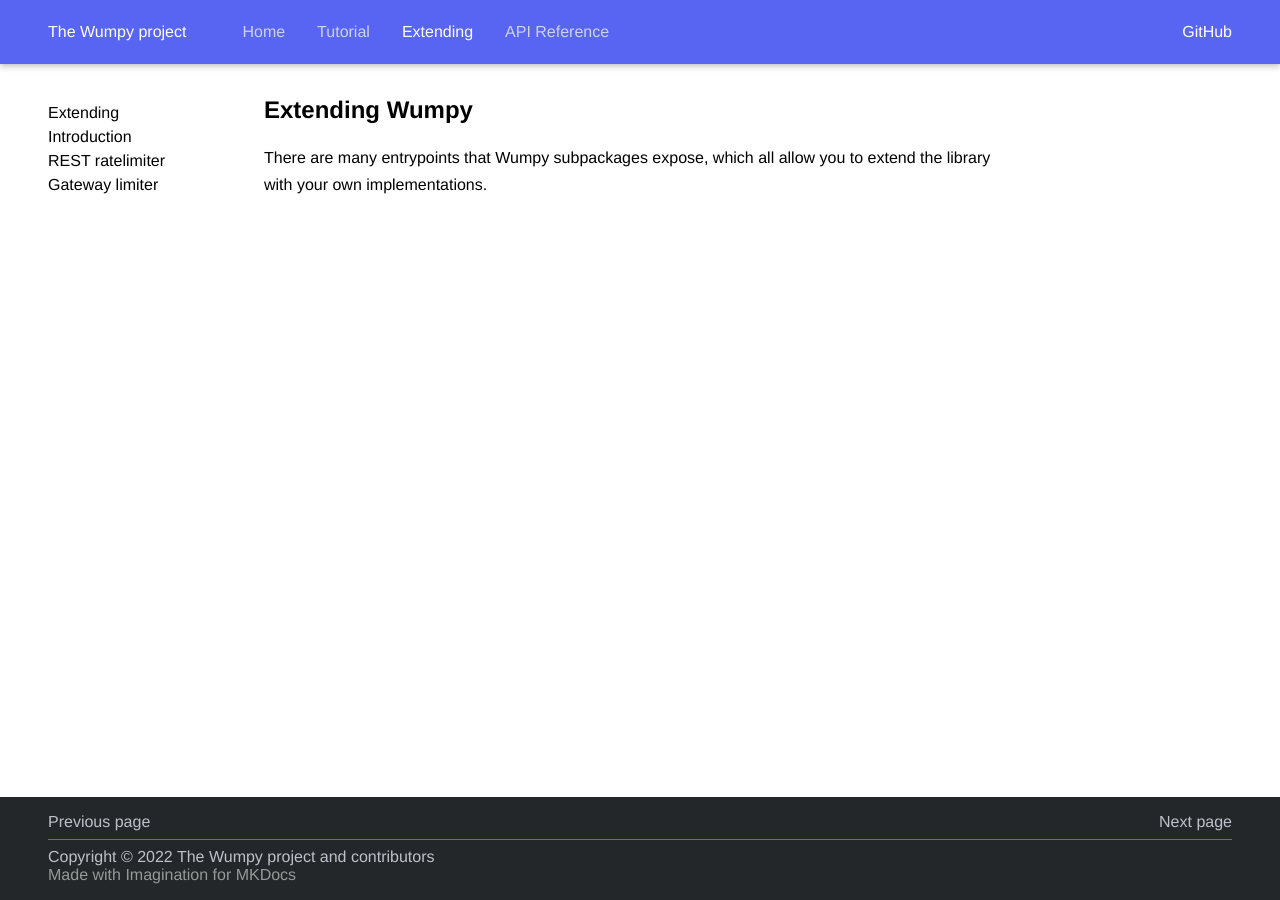
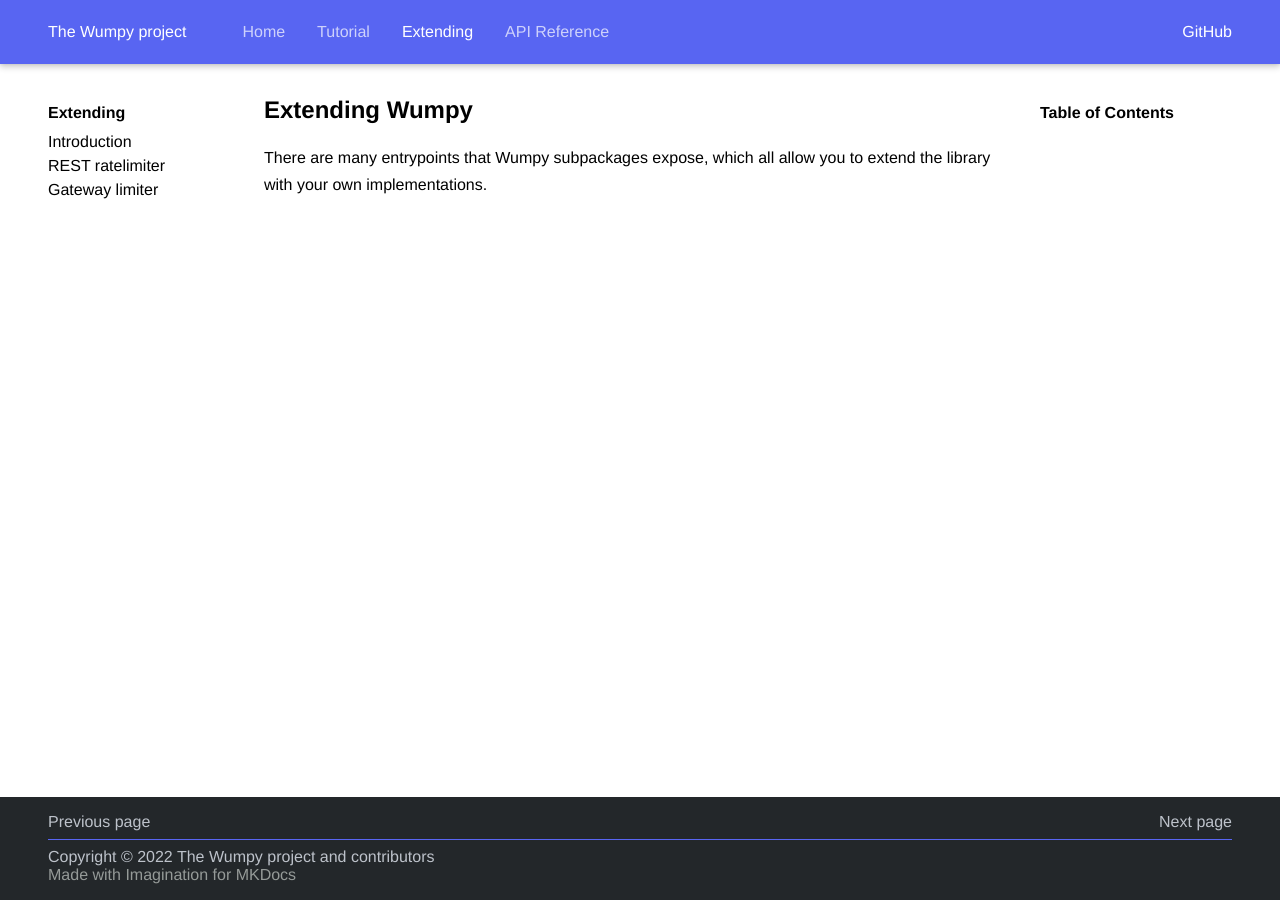
Before and after one commit to wumpyproject/docs, an MkDocs documentation site: the page built from docs/extending/index.md, in a window 1280 px wide. Built offline with MkDocs 1.6.1, drawn with Linux system fonts in a browser that asks for light colours.

Commit message:
Increase line length of sidebar/toc and add heading

```diff
--- a/theme/css/partials/sidebar.css
+++ b/theme/css/partials/sidebar.css
@@ -12,3 +12,7 @@
   list-style: none;
   line-height: 1.5;
 }
+
+#sidebar-links {
+  margin-top: 0.5em;
+}
--- a/theme/css/partials/toc.css
+++ b/theme/css/partials/toc.css
@@ -8,6 +8,7 @@
 
 #toc ul {
   margin: 0;
+  margin-top: 0.5em;
   padding: 0;
   list-style: none;
   line-height: 1.5;
--- a/theme/partials/sidebar.html
+++ b/theme/partials/sidebar.html
@@ -1,22 +1,28 @@
 <nav id="sidebar">
-  {% macro render_sidebar(item) %}
-    <li>
-      <a class="normalize-link" href="{{ item.url|url }}">{{ item.title }}</a>
-      {% if item.children %}
-        <ul>
-          {% for child in item.children %}
-            {{ render_sidebar(child) }}
-          {% endfor %}
-        </ul>
-      {% endif %}
-    </li>
+  {% macro render_sidebar(children) %}
+    <ul>
+      {% for child in children %}
+        <li>
+          <a class="normalize-link" href="{{ child.url | url }}">{{ child.title }}</a>
+          {% if child.children %}
+            {{ render_sidebar(child.children) }}
+          {% endif %}
+        </li>
+      {% endfor %}
+    </ul>
+
   {% endmacro %}
 
-  <ul>
-    {% set active = nav | selectattr('active', 'true') | list %}
+  {% set active = nav | selectattr('active', 'true') | list %}
 
-    {% if active | length > 0 and page.meta.sidebar|default(true) %}
-      {{ render_sidebar(active | first) }}
+  {% if active | length > 0 and page.meta.sidebar|default(true) %}
+    {% set tab = active | first %}
+    <strong>{{ tab.title }}</strong>
+
+    {% if tab.children %}
+      <div id="sidebar-links">
+        {{ render_sidebar(tab.children) }}
+      </div>
     {% endif %}
-  </ul>
+  {% endif %}
 </nav>
--- a/theme/partials/toc.html
+++ b/theme/partials/toc.html
@@ -13,7 +13,9 @@
   {% endmacro %}
 
   {% if page.toc and page.meta.toc|default(true) %}
-    <ul>
+    <strong>Table of Contents</strong>
+
+    <ul id="toc-list">
       {% for item in page.toc %}
         {% if item.level == 1 %}
           {% for child in item.children %}
```
